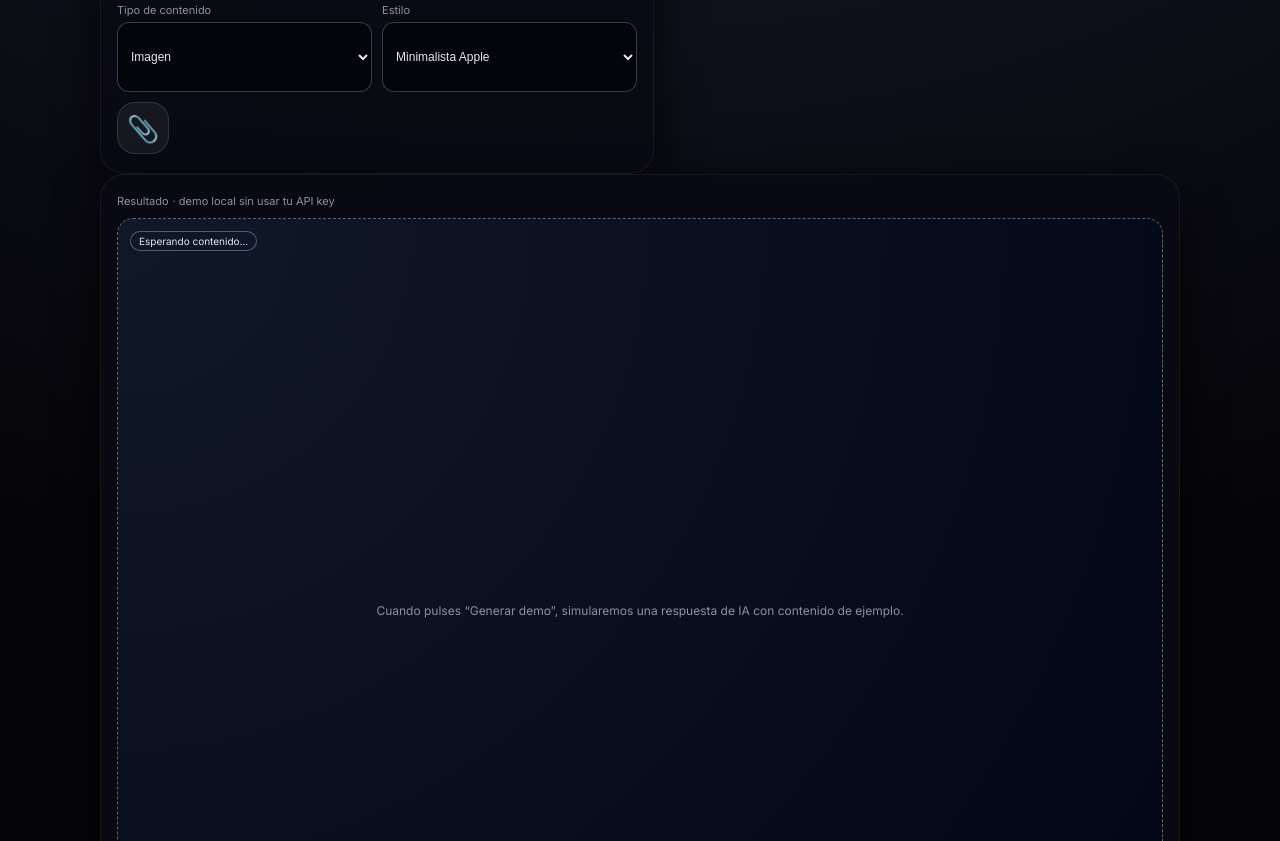
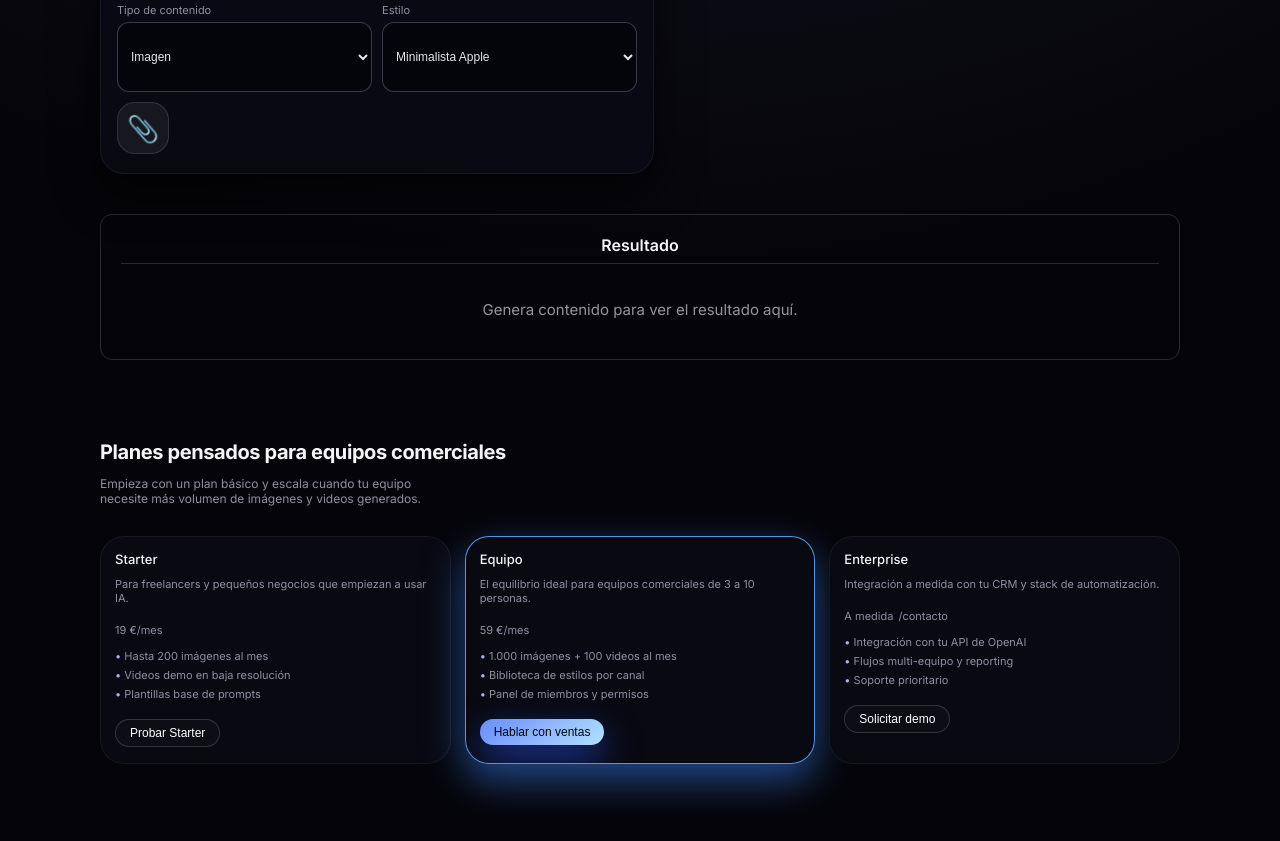
Before and after one commit to hmario0713-ux/impulso-comercial, a plain HTML site: page index.html in a window 1280 px wide. Shown: the part 1157-1998 px from the top of the page. Drawn offline with Linux system fonts and the light colour scheme.

```diff
--- a/index.html
+++ b/index.html
@@ -955,6 +955,44 @@
 .upload-icon {
   pointer-events: none;
 }
+/* === SIMPLE RESULT BLOCK === */
+
+.simple-result {
+  margin-top: 40px;
+  padding: 20px;
+  border: 1px solid rgba(255,255,255,0.15);
+  border-radius: 12px;
+  text-align: center;
+  max-width: 100%;
+}
+
+.simple-title {
+  font-size: 16px;
+  font-weight: 600;
+  margin-bottom: 8px;
+}
+
+.simple-separator {
+  width: 100%;
+  height: 1px;
+  background: rgba(255,255,255,0.15);
+  margin-bottom: 16px;
+}
+
+.simple-result img,
+.simple-result video {
+  width: 100%;
+  max-width: 100%;
+  border-radius: 10px;
+  display: none;
+}
+
+.simple-placeholder {
+  opacity: 0.6;
+  font-size: 15px;
+  padding: 20px 0;
+}
+
   </style>
 </head>
 
@@ -1266,37 +1304,18 @@
           </button>
         </div>
 
-        <div class="panel">
-          <div class="panel-title">
-            <span data-i18n="generate.resultTitle">Resultado</span>
-            <span> · </span>
-            <span data-i18n="generate.resultHint">
-              demo local sin usar tu API key
-            </span>
-          </div>
-
-          <div class="results-box" id="resultsBox">
-            <div class="results-label" id="resultsLabel" data-i18n="generate.waiting">
-              Esperando contenido…
-            </div>
-            <img
-              id="resultImage"
-              alt="Resultado de imagen"
-              src=""
-            />
-            <video
-              id="resultVideo"
-              autoplay
-              muted
-              loop
-              playsinline
-            ></video>
-            <span id="resultsPlaceholder" data-i18n="generate.placeholder">
-              Cuando pulses “Generar demo”, simularemos una respuesta de IA con
-              contenido de ejemplo.
-            </span>
-          </div>
-        </div>
+<div class="simple-result" id="resultBox">
+  <div class="simple-title">Resultado</div>
+  <div class="simple-separator"></div>
+
+  <img id="resultImage" src="" alt="Resultado" />
+  <video id="resultVideo" autoplay muted loop playsinline></video>
+
+  <div class="simple-placeholder" id="resultPlaceholder">
+    Genera contenido para ver el resultado aquí.
+  </div>
+</div>
+
       </div>
     </section>
 
```
